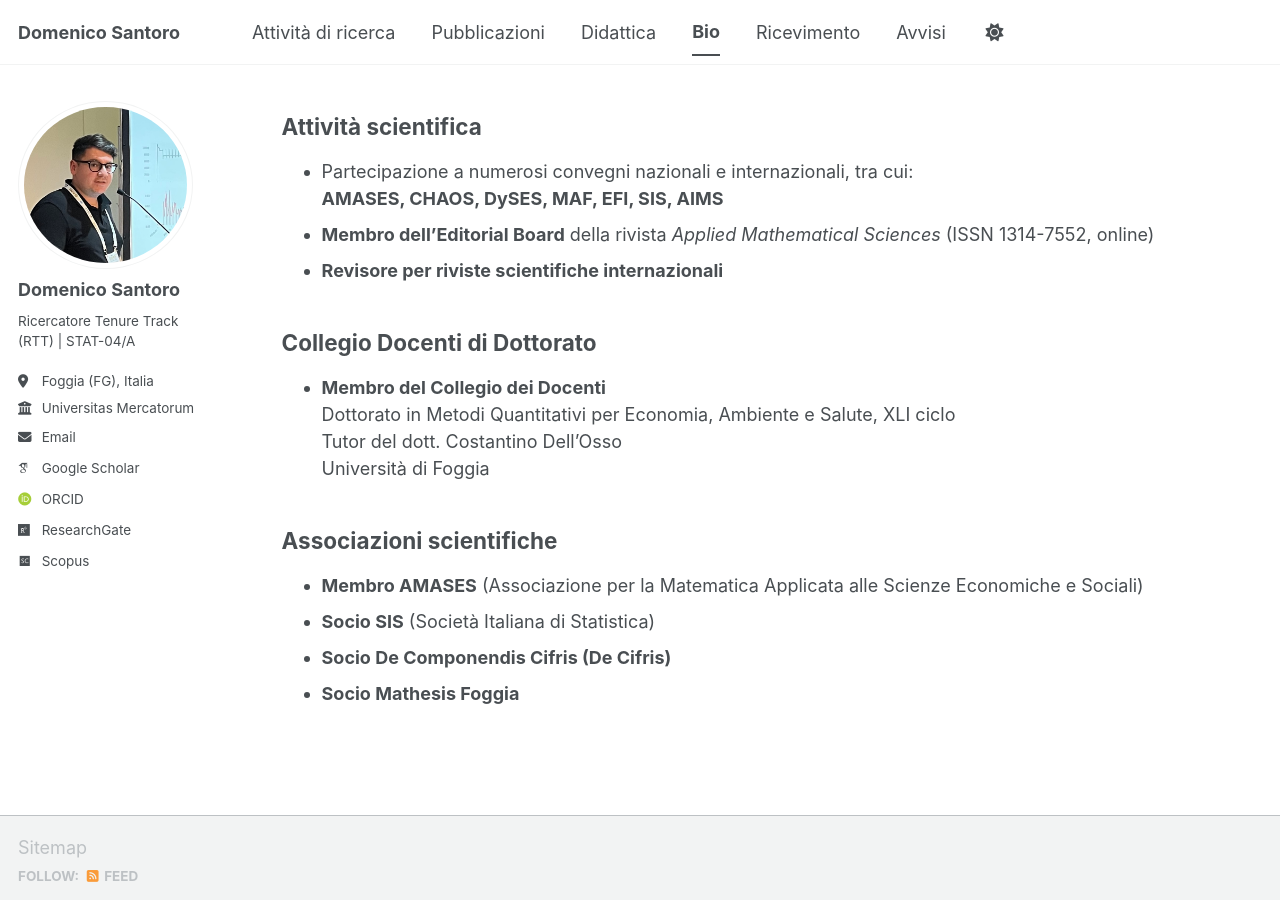
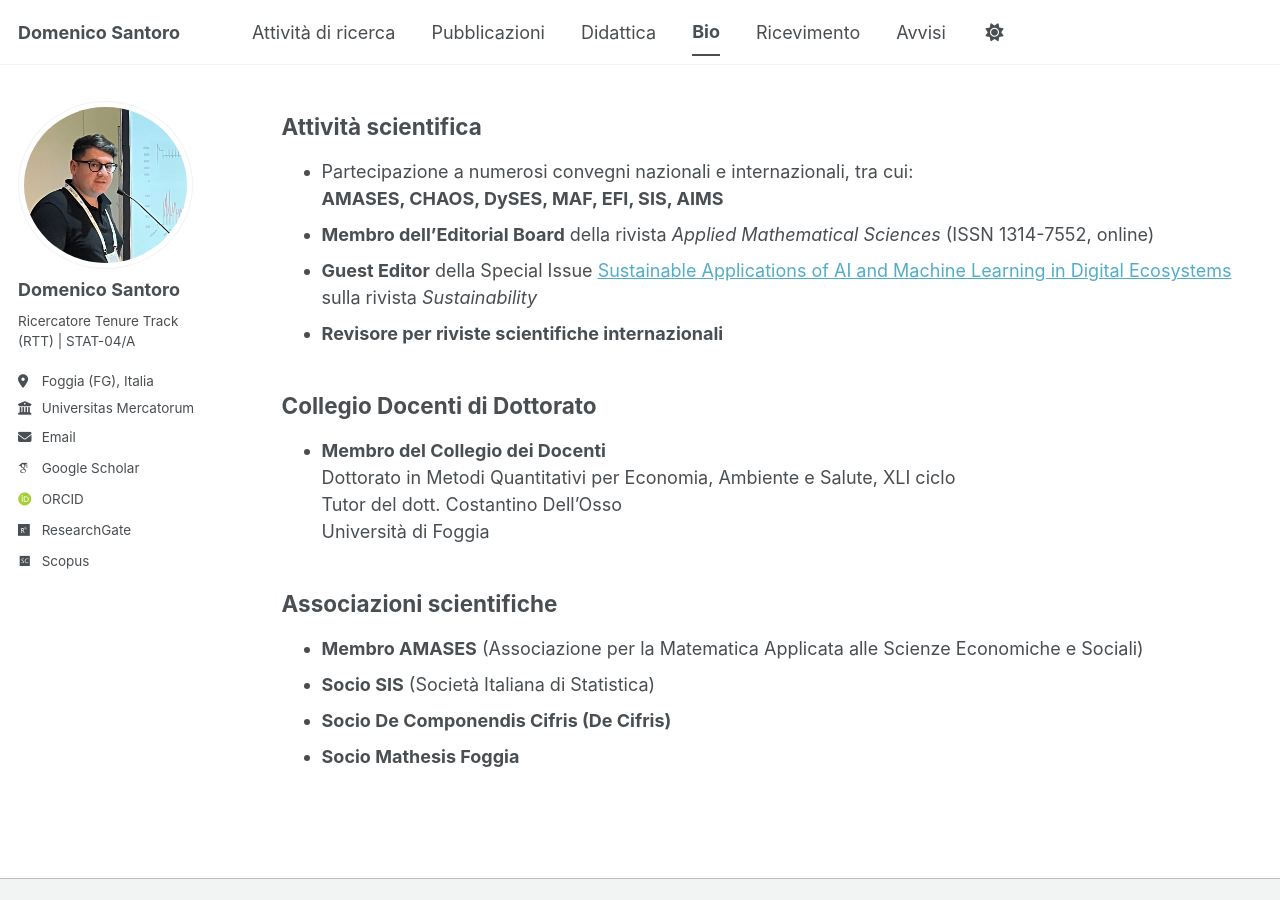
Before and after one commit to mimmoexe/mimmoexe.github.io, a Jekyll site: the page built from _pages/cv.md, in a window 1280 px wide and 900 px high, scrolled down 1951 px. Built offline with Jekyll 4.4.1, drawn with Linux system fonts in a browser that asks for light colours; some web fonts are replaced; a script bundle is joined from its source files by our own code; library files that are not in the unit come from our copies.

Commit message:
Update cv.md

```diff
--- a/_pages/cv.md
+++ b/_pages/cv.md
@@ -104,6 +104,7 @@ redirect_from:
 - Partecipazione a numerosi convegni nazionali e internazionali, tra cui:
   **AMASES, CHAOS, DySES, MAF, EFI, SIS, AIMS**
 - **Membro dell’Editorial Board** della rivista *Applied Mathematical Sciences* (ISSN 1314-7552, online)
+- **Guest Editor** della Special Issue [Sustainable Applications of AI and Machine Learning in Digital Ecosystems](https://www.mdpi.com/journal/sustainability/special_issues/5346V3OGBK) sulla rivista *Sustainability*
 - **Revisore per riviste scientifiche internazionali**
 
 ## Collegio Docenti di Dottorato
```
